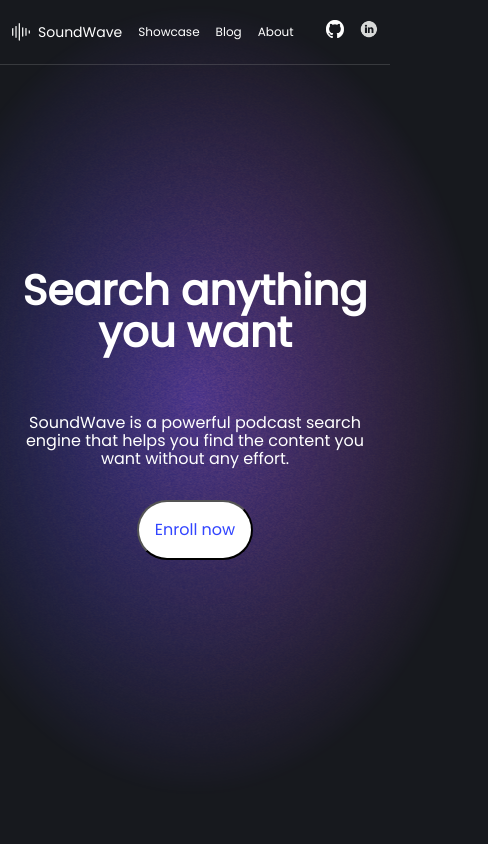
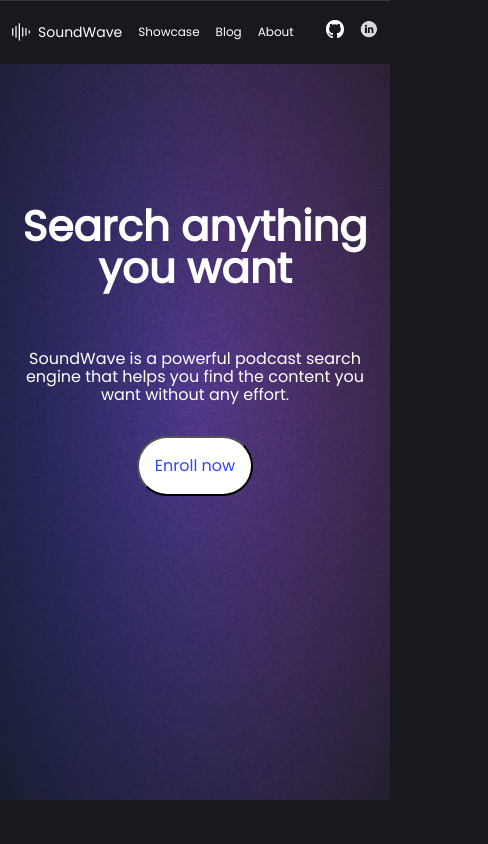
Before and after one commit to gabrielccarvalho/SoundWave, a Next.js app: page / in a window 390 px wide. Shown: the top 844 px of the page, 488 px wide, since content can reach past the window. Built offline with nearby package versions, Linux system fonts and the light colour scheme.

Commit message:
:sparkles: feat: add responsive layout

```diff
--- a/src/components/SEO.tsx
+++ b/src/components/SEO.tsx
@@ -31,7 +31,7 @@ export default function SEO({
       <meta httpEquiv='x-ua-compatible' content='IE=edge,chrome=1' />
       <meta name='MobileOptimized' content='320' />
       <meta name='HandheldFriendly' content='True' />
-      <meta name='theme-color' content='#ffffff' />
+      <meta name='theme-color' content='#17191E' />
       <meta name='msapplication-TileColor' content='#ffffff' />
       <meta name='referrer' content='no-referrer-when-downgrade' />
       <meta name='google' content='notranslate' />
--- a/src/containers/CallToAction.tsx
+++ b/src/containers/CallToAction.tsx
@@ -17,6 +17,16 @@ const Background = styled.section`
   background-blend-mode: overlay;
   -webkit-mask-image: radial-gradient(rgba(0, 0, 0, 0.5), transparent 70%);
   mask-image: radial-gradient(rgba(0, 0, 0, 0.5), transparent 70%);
+
+  @media (max-width: 414px) {
+    width: 100%;
+    bottom: 0;
+    top: 0;
+    left: 0;
+
+    -webkit-mask-image: radial-gradient(rgba(0, 0, 0, 0.5), transparent 120%);
+
+  }
 `
 
 const MainContainer = styled.div`
--- a/src/containers/Navbar.tsx
+++ b/src/containers/Navbar.tsx
@@ -22,6 +22,9 @@ const Container = styled.div`
     padding: 0 12px;
     column-gap: 0.2rem;
     height: 4rem;
+    background-color: #17191E;
+    position: fixed;
+    width: 100%;
 
     h1 {
       font-size: 14px;
--- a/src/containers/Showcase.tsx
+++ b/src/containers/Showcase.tsx
@@ -15,7 +15,6 @@ const Container = styled.div`
   max-width: 1080px;
   margin: 0 auto !important;
   float: none !important;
-
 `
 
 const Showcase = () => {
--- a/src/styles/globalStyles.ts
+++ b/src/styles/globalStyles.ts
@@ -6,6 +6,7 @@ const GlobalStyle = createGlobalStyle`
     padding: 0;
     background-color: #17191E;
     color: #fff;
+    box-sizing: border-box;
 
     overflow-x: hidden;
 
```
